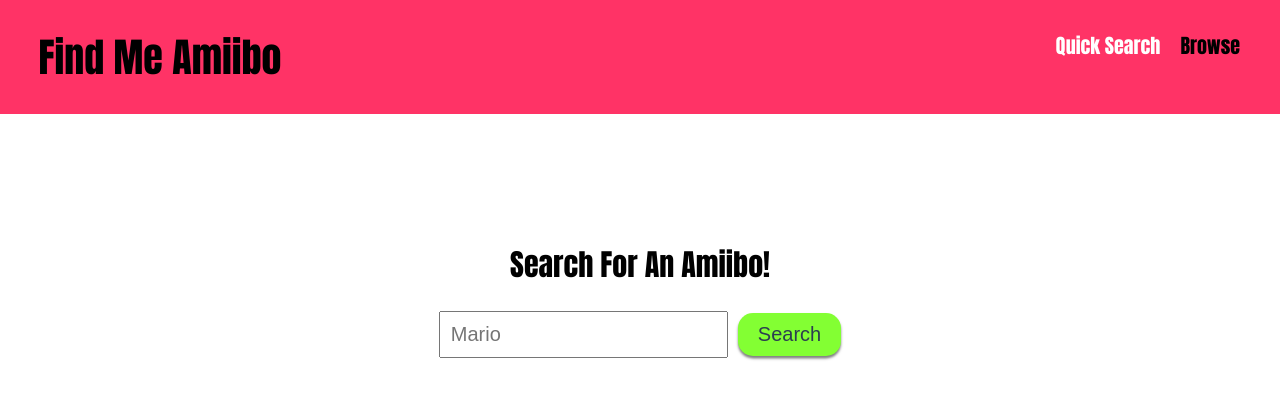
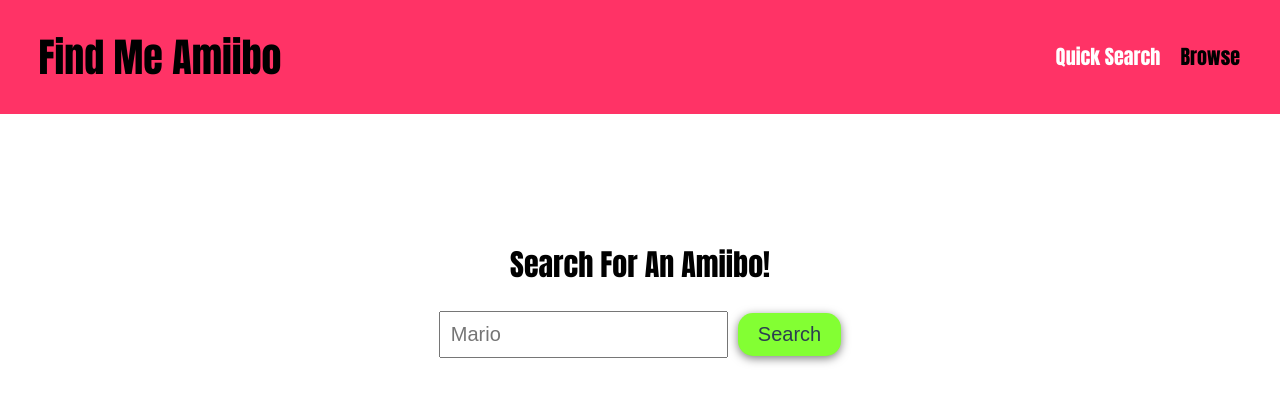
Before and after one commit to TropicsTheDev/FindMeAmiibo, a Vue app: page /#/ in a window 1280 px wide. Shown: the top 404 px of the page. Built offline with nearby package versions, Linux system fonts and the light colour scheme.

Commit message:
altered box shadows and nav alignment

```diff
--- a/src/App.vue
+++ b/src/App.vue
@@ -75,6 +75,7 @@
   grid-template-columns: 1fr 3fr;
   width: 100%;
   background-color: #ff3366;
+  align-items: center;
 }
 
 .main-header {
--- a/src/components/Search.vue
+++ b/src/components/Search.vue
@@ -31,7 +31,7 @@
 }
     button{
         background-color: #83FF33;
-        box-shadow: 0px 2.5px 2.5px rgba(0,0,0, .5);
+        box-shadow: 0px 2.5px 10px rgba(0,0,0, 0.50);
         border-radius: 15px;
         border: none;
         padding: 10px 20px;
--- a/src/pages/Browse.vue
+++ b/src/pages/Browse.vue
@@ -76,6 +76,7 @@
   border-radius: 10px;
   background-color: #83FF33;
   font-weight: bold;
+  box-shadow: 0px 5px 10px rgba(0, 0, 0, 0.75);
 }
 .error{
   background-color: #CC0033;
```
